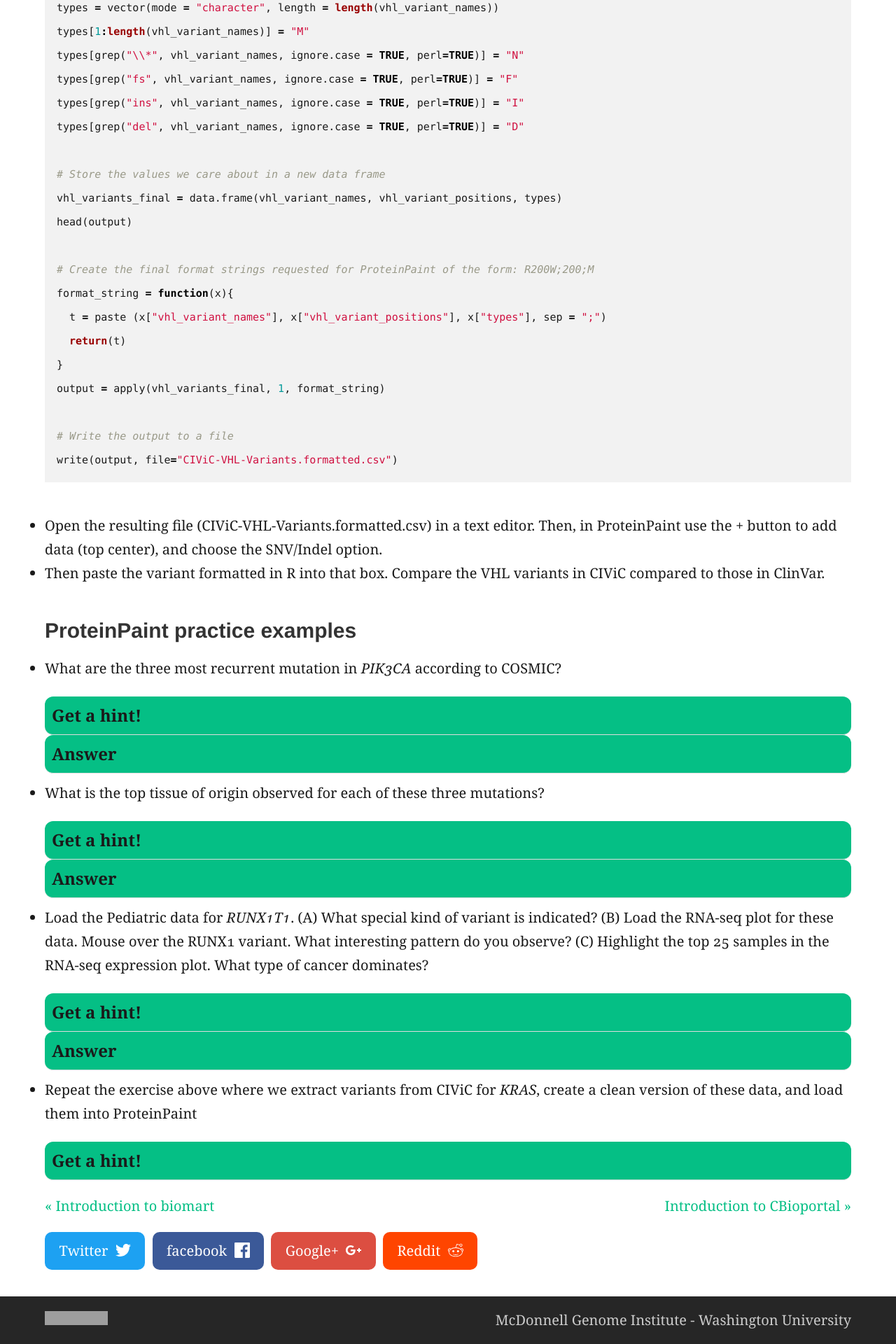
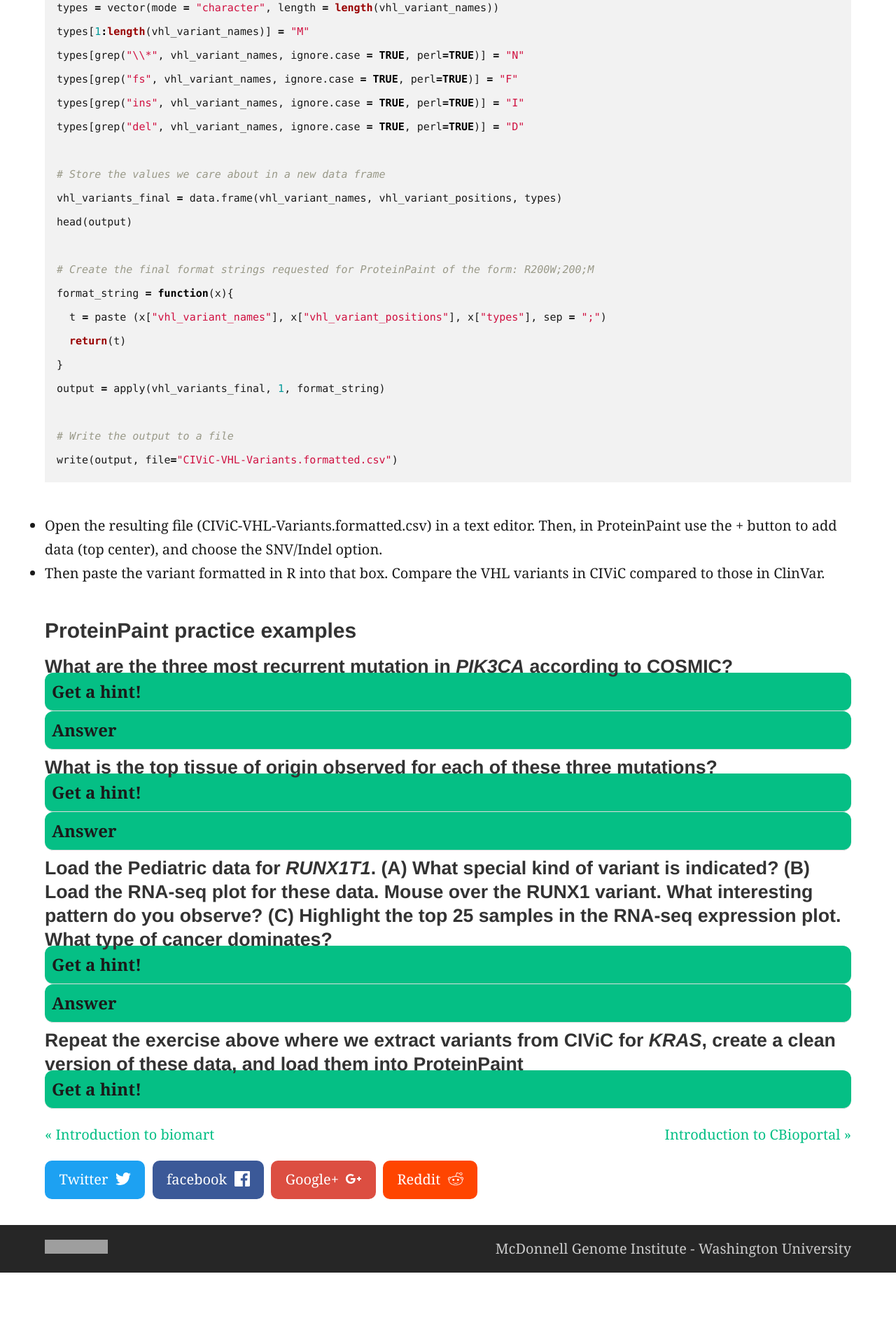
Before and after one commit to griffithlab/genviz.org, a Jekyll site: the page built from _posts/0001-07-01-ProteinPaint.md, in a window 1280 px wide. Shown: the part 2798-4718 px from the top of the page at 70% size. Built offline with Jekyll 4.4.1, drawn with Linux system fonts in a browser that asks for light colours; nearby versions of some CDN libraries; after the commit the page ends 4616 px from its top, so only the background shows below that; grey boxes are pictures that could not be loaded.

Commit message:
minor edit

```diff
--- a/_posts/0001-07-01-ProteinPaint.md
+++ b/_posts/0001-07-01-ProteinPaint.md
@@ -88,18 +88,18 @@ write(output, file="CIViC-VHL-Variants.formatted.csv")
 
 ### ProteinPaint practice examples
 
-* What are the three most recurrent mutation in *PIK3CA* according to COSMIC?
+#### What are the three most recurrent mutation in *PIK3CA* according to COSMIC?
 {% include question.html question="Get a hint!" answer='Load PIK3CA, activate the COSMIC track, and look for the mutations with highest patient counts'%}
 {% include question.html question="Answer" answer='H1047R, E545K, and E542K are the most recurrent mutations in PIK3CA according to COSMIC'%}
 
-* What is the top tissue of origin observed for each of these three mutations?
+#### What is the top tissue of origin observed for each of these three mutations?
 {% include question.html question="Get a hint!" answer='Click on the circle for each mutation and examine the tissue distribution plot'%}
 {% include question.html question="Answer" answer='H1047R (breast), E545K (large intestine), and E542K (large intestine)'%}
 
-* Load the Pediatric data for *RUNX1T1*. (A) What special kind of variant is indicated? (B) Load the RNA-seq plot for these data. Mouse over the RUNX1 variant. What interesting pattern do you observe? (C) Highlight the top 25 samples in the RNA-seq expression plot. What type of cancer dominates?
+#### Load the Pediatric data for *RUNX1T1*. (A) What special kind of variant is indicated? (B) Load the RNA-seq plot for these data. Mouse over the RUNX1 variant. What interesting pattern do you observe? (C) Highlight the top 25 samples in the RNA-seq expression plot. What type of cancer dominates?
 
 {% include question.html question="Get a hint!" answer='Load *RUNX1T1*, make sure the Pediatric data track is activated, and make sure the RNA-seq gene expression panel is open'%}
 {% include question.html question="Answer" answer='(A) RNA gene fusion variants. (B) The *RUNX1*-*RUNX1T1* (aka AML-ETO) fusion variant corresponds to samples with very high *RUNX1T1* expression. (C) AML cancer dominates the top 25 samples with highest *RUNX1T1* expression.'%}
 
-* Repeat the exercise above where we extract variants from CIViC for *KRAS*, create a clean version of these data, and load them into ProteinPaint
+#### Repeat the exercise above where we extract variants from CIViC for *KRAS*, create a clean version of these data, and load them into ProteinPaint
 {% include question.html question="Get a hint!" answer='You should be able to do almost exactly what we did with VHL, but for KRAS instead'%}
```
